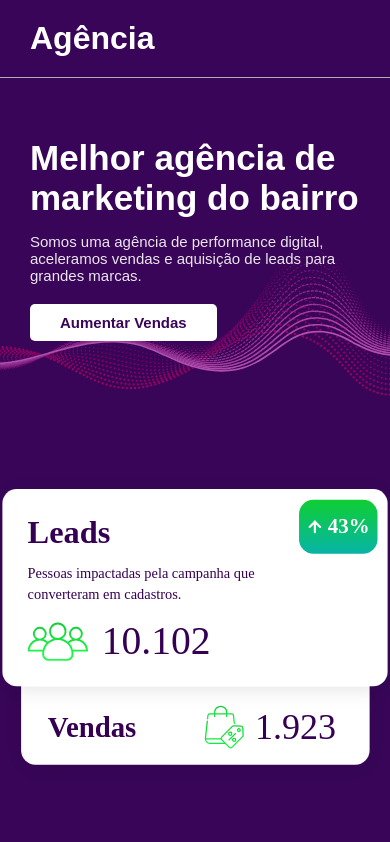
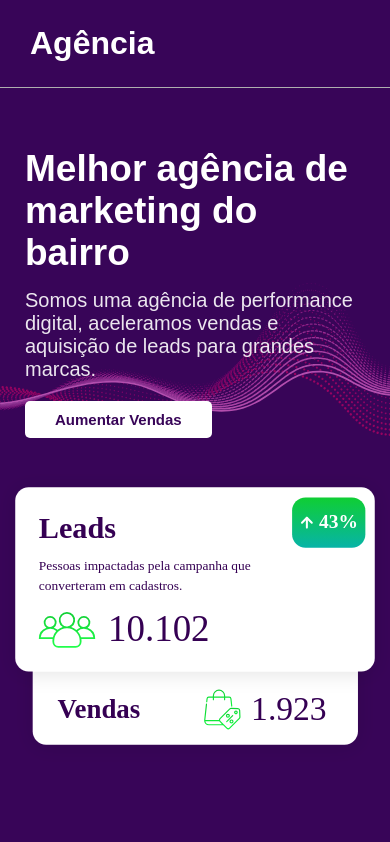
Before and after one commit to EdsonKL/Agencia-Marketing-Next, a Next.js app: page / in a window 390 px wide. Shown: the top 842 px of the page. Built offline with nearby package versions, Linux system fonts and the light colour scheme.

Commit message:
Adicionando novo tamanho de tela de resonsividade em todos os components

```diff
--- a/components/contact/contact.module.scss
+++ b/components/contact/contact.module.scss
@@ -14,6 +14,16 @@
     background-size: cover;
     grid-column-start: 0;
     gap: 15px 100px ;
+    @include PhoneP{
+        gap: 0 0;
+        display: flex;
+        flex-direction: column;
+        align-items: center;
+        padding: 20px 26px;
+        padding-top: 30px;
+        background-size: contain;
+        background-position: 0px 130px;
+    }
     @include Phone{
         gap: 0 0;
         display: flex;
@@ -36,6 +46,10 @@
     display: flex;
     flex-direction: column;
     justify-content: center;
+    @include PhoneP{
+        padding-top: 40px;
+        margin-bottom: 60px;
+    }
     @include Phone{
         padding-top: 40px;
         margin-bottom: 50px;
@@ -94,6 +108,9 @@
         font-weight: bold;
         font-size: 25px;
         padding-bottom: 25px;
+        @include PhoneP{
+            font-size: 23px;
+        }
     }
     select{
         width: 100%;
@@ -116,6 +133,9 @@
     text-align: center;
     display: grid;
     grid-column-start: 2;
+    @include PhoneP{
+        padding-top: 20px;
+    }
     @include Phone{
         padding-top: 20px;
     }
--- a/components/features/features.module.scss
+++ b/components/features/features.module.scss
@@ -8,6 +8,9 @@
     flex-direction: column;
     justify-content: center;
     align-items: center;
+    @include PhoneP{
+        padding: 20px 20px;
+    }
     @include Phone{
         padding: 20px 20px;
     }
@@ -30,6 +33,11 @@
         text-align: center;
         width: 900px;
         opacity: 0.8;
+        @include PhoneP{
+            @include SizeNormal;
+            padding: 0px 0px;
+            width: auto;
+        }
         @include Phone{
             @include SizeNormal;
             padding: 0px 0px;
@@ -45,6 +53,10 @@
     display: grid;
     grid-template-columns: repeat(2, 1fr);
     gap: 60px;
+    @include PhoneP{
+        grid-template-columns: repeat(1, 1fr);
+
+        }
     @include Phone{
     grid-template-columns: repeat(1, 1fr);
 
@@ -60,6 +72,9 @@
     border-radius: 5px;
     box-shadow: 5px 5px 20px black;
 
+    @include PhoneP{
+        width: 330px;
+    }
     @include Phone{
         width: 320px;
     }
--- a/components/footer/footer.module.scss
+++ b/components/footer/footer.module.scss
@@ -8,6 +8,12 @@
     background-color: $secondPurple-color;
     display: grid;
     grid-template-columns: repeat(4, 1fr);
+    @include PhoneP{
+        margin-top: 80px;
+        display: flex;
+        flex-direction: column;
+        padding: 30px 40px;
+    }
     @include Phone{
         grid-template-columns: repeat(1, 1fr);
         padding: 30px 50px;
@@ -58,14 +64,17 @@
     .containerIcons{
         display: grid;
         grid-template-columns: repeat(4, 2fr);
-        @include Phone{
-            // padding-bottom: 15px;
+        @include PhoneP{
+            padding: 15px;
         }
     }
 }
 .alignRight{
     text-align: end;
-
+    @include PhoneP{
+        text-align: left;
+        padding-bottom: 15px;
+    }
     @include Phone{
         text-align: left;
         padding-bottom: 15px;
@@ -77,6 +86,11 @@
 .midFooter{
     padding-top: 40px;
     padding-left: 50px;
+    @include PhoneP{
+        padding: 0;
+        padding-top: 15px;
+        padding-bottom: 10px;
+    }
     @include Phone{
         padding: 0;
         padding-top: 10px;
--- a/components/header/header.module.scss
+++ b/components/header/header.module.scss
@@ -10,7 +10,9 @@
     display: flex;
     align-items: center;
     justify-content: space-between;
-
+    @include PhoneP{
+        padding: 25px 30px;
+    }
     @include Phone{
         padding: 20px 30px;
     }
@@ -35,12 +37,18 @@
     }
 
     }
+    @include PhoneP{
+        display: none;
+    }
     @include Phone{
         display: none;
     }
 
 }
 .action{
+    @include PhoneP{
+        display: none;
+    }
     @include Phone{
         display: none;
     }
--- a/components/welcome/welcome.module.scss
+++ b/components/welcome/welcome.module.scss
@@ -13,6 +13,14 @@
     height: 100vh;
     width: 100vw;
     justify-content: center;
+    @include PhoneP{
+        height: 730px;
+        background-position: 0px 195px;
+        background-size: contain;
+        padding: 40px 20px;
+        grid-template-columns: 1fr;
+        justify-content: center;
+    }
     @include Phone{
         background-position: 0px 165px;
         background-size: contain;
@@ -32,6 +40,12 @@
 .text{
     color: $white-color;
     padding-top: 1.5em;
+    @include PhoneP{
+        padding: 20px 40px;
+        justify-content: center;
+        align-items: center;
+        height: 260px
+    }
     @include Phone{
         padding: 20px 60px;
         justify-content: center;
@@ -53,6 +67,11 @@
 .DivImage{
     display: flex;
     justify-content: flex-end;
+    @include PhoneP{
+        // display: flex;
+        justify-content: center;
+        align-items: flex-end;
+    }
     @include Phone{
         // display: flex;
         justify-content: center;
@@ -66,6 +85,10 @@
 .image {
     height: 20em;
     width: 30em;
+    @include PhoneP{
+        width: 420px;
+        height: 320px;
+    }
     @include Phone{
         width: 450px;
         height: 450px;
--- a/styles/mixins/fonts.scss
+++ b/styles/mixins/fonts.scss
@@ -4,6 +4,9 @@
 @mixin SizeExtra{
     font-size: 50px;
 
+    @include PhoneP{
+        font-size: 37px;
+    }
     @include Phone{
         font-size: 35px;
     }
--- a/styles/mixins/responsive.scss
+++ b/styles/mixins/responsive.scss
@@ -1,5 +1,10 @@
+@mixin PhoneP{
+    @media screen and (max-width: 410px) {
+        @content;
+    }
+}
 @mixin Phone{
-    @media screen and (max-width: 700px) {
+    @media screen and (max-width: 700px) and (min-width: 410px){
         @content;
     }
 }
```
